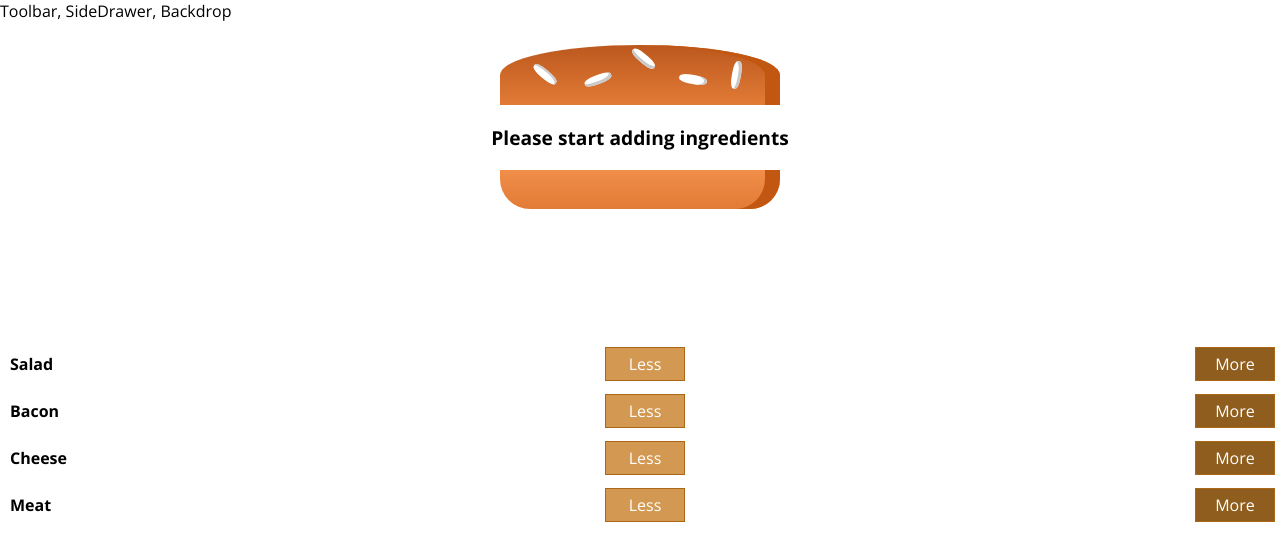
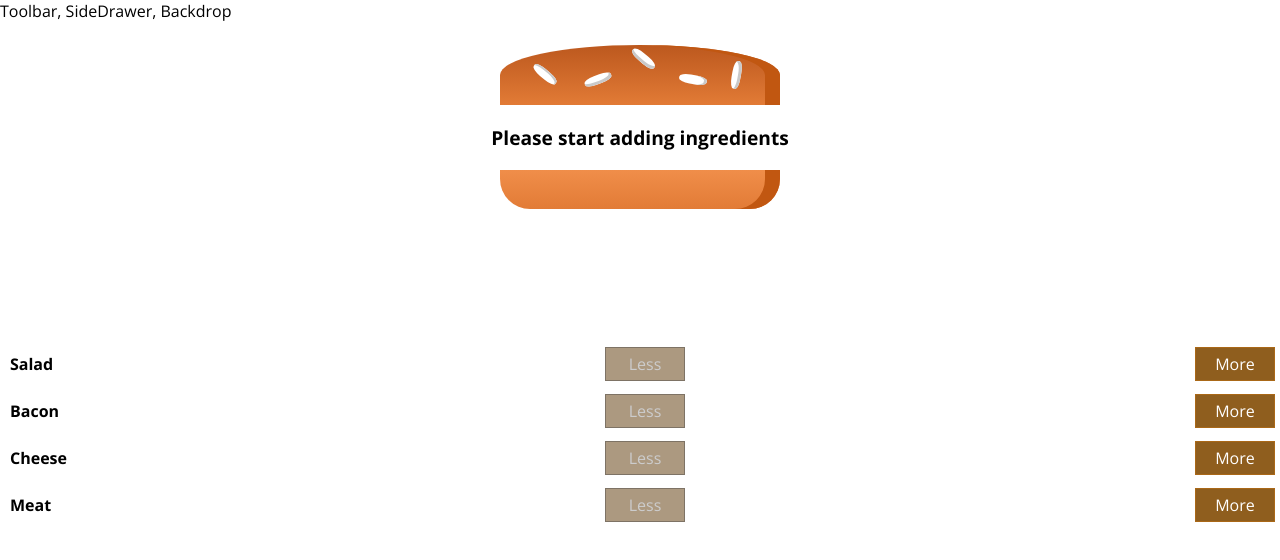
Before and after one commit to eshaam/eshaam-burger-builder, a React app: page / in a window 1280 px wide. Shown: the top 560 px of the page. Built offline with nearby package versions, Linux system fonts and the light colour scheme.

Commit message:
remove burger ingredient

```diff
--- a/src/components/Burger/BuildControls/BuildControl/BuildControl.js
+++ b/src/components/Burger/BuildControls/BuildControl/BuildControl.js
@@ -7,7 +7,7 @@
     <div className={classes.Label}>
       {props.label}
     </div>
-    <button className={classes.Less}>Less</button>
+    <button className={classes.Less} onClick={props.removed} disabled={props.disabled}>Less</button>
     <button className={classes.More} onClick={props.added} >More</button>
   </div>
 );
--- a/src/components/Burger/BuildControls/BuildControls.js
+++ b/src/components/Burger/BuildControls/BuildControls.js
@@ -12,7 +12,13 @@
 const buildControls = (props) => (
   <div className={classes.BuildControls}>
     {controls.map(ctrl => (
-      <BuildControl  key={ctrl.label} label={ctrl.label} added={() => props.ingredientAdded(ctrl.type)}/>
+      <BuildControl
+        key={ctrl.label}
+        label={ctrl.label}
+        added={() => props.ingredientAdded(ctrl.type)}
+        removed={() => props.ingredientRemoved(ctrl.type)}
+        disabled={props.disabled[ctrl.type]}
+        />
     ))}
   </div>
 );
--- a/src/containers/BurgerBuilder/BurgerBuilder.js
+++ b/src/containers/BurgerBuilder/BurgerBuilder.js
@@ -41,14 +41,39 @@
   }
 
   removeIngredientHandler = (type) => {
-
+    const oldCount = this.state.ingredients[type];
+    if(oldCount <= 0) {
+      return;
+    }
+    const updatedCount = oldCount - 1;
+    const updatedIngredients = {
+      ...this.state.ingredients
+    };
+    updatedIngredients[type] = updatedCount;
+    const priceDeduction = INGREDIENT_PRICES[type];
+    const oldPrice = this.state.totalPrice;
+    const newPrice = oldPrice - priceDeduction;
+    this.setState({
+      totalPrice: newPrice,
+      ingredients: updatedIngredients
+    });
   }
 
   render () {
+    const disabledInfo = {
+      ...this.state.ingredients
+    }
+    for (let key in disabledInfo) {
+      disabledInfo[key] = disabledInfo[key] <= 0
+    }
     return (
       <Aux>
         <Burger ingredients={this.state.ingredients} />
-        <BuildControls ingredientAdded={this.addIngredientHandler} />
+        <BuildControls
+          ingredientAdded={this.addIngredientHandler}
+          ingredientRemoved={this.removeIngredientHandler}
+          disabled={disabledInfo}
+          />
       </Aux>
     );
   }
```
